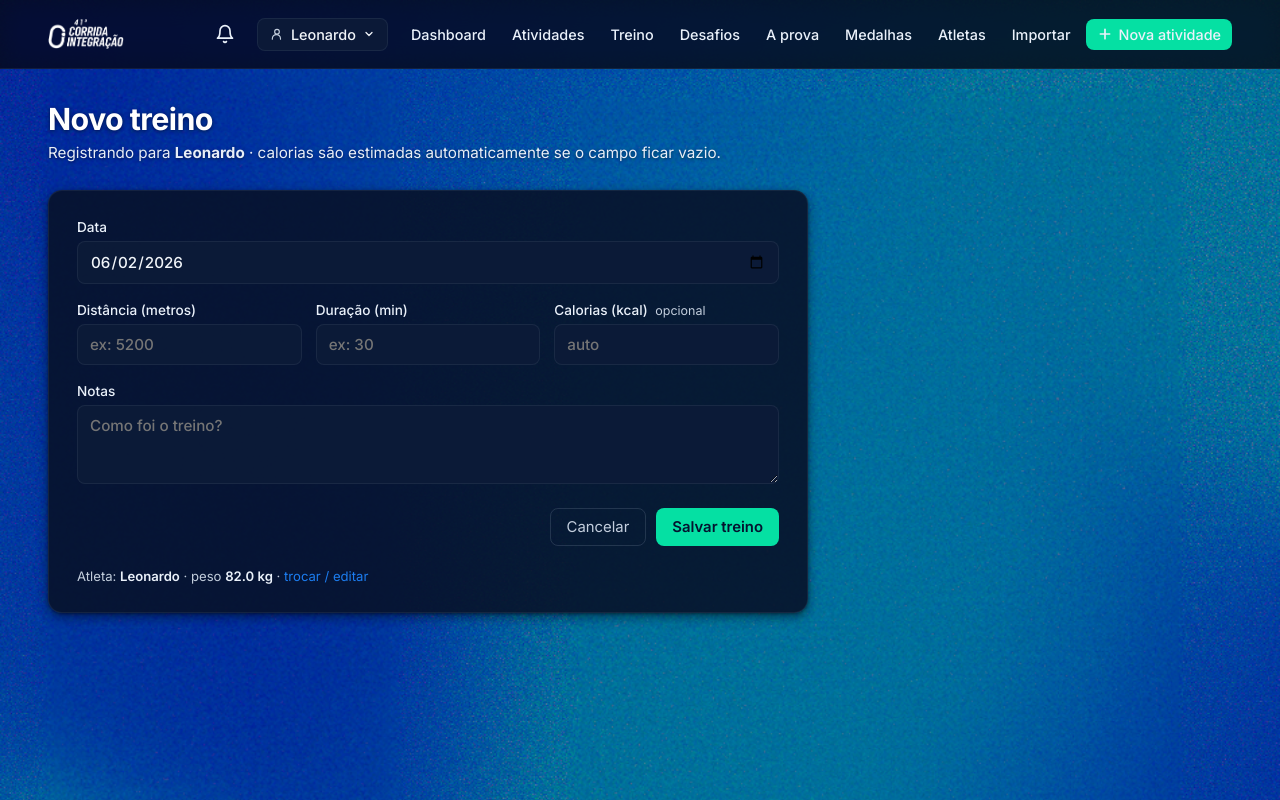
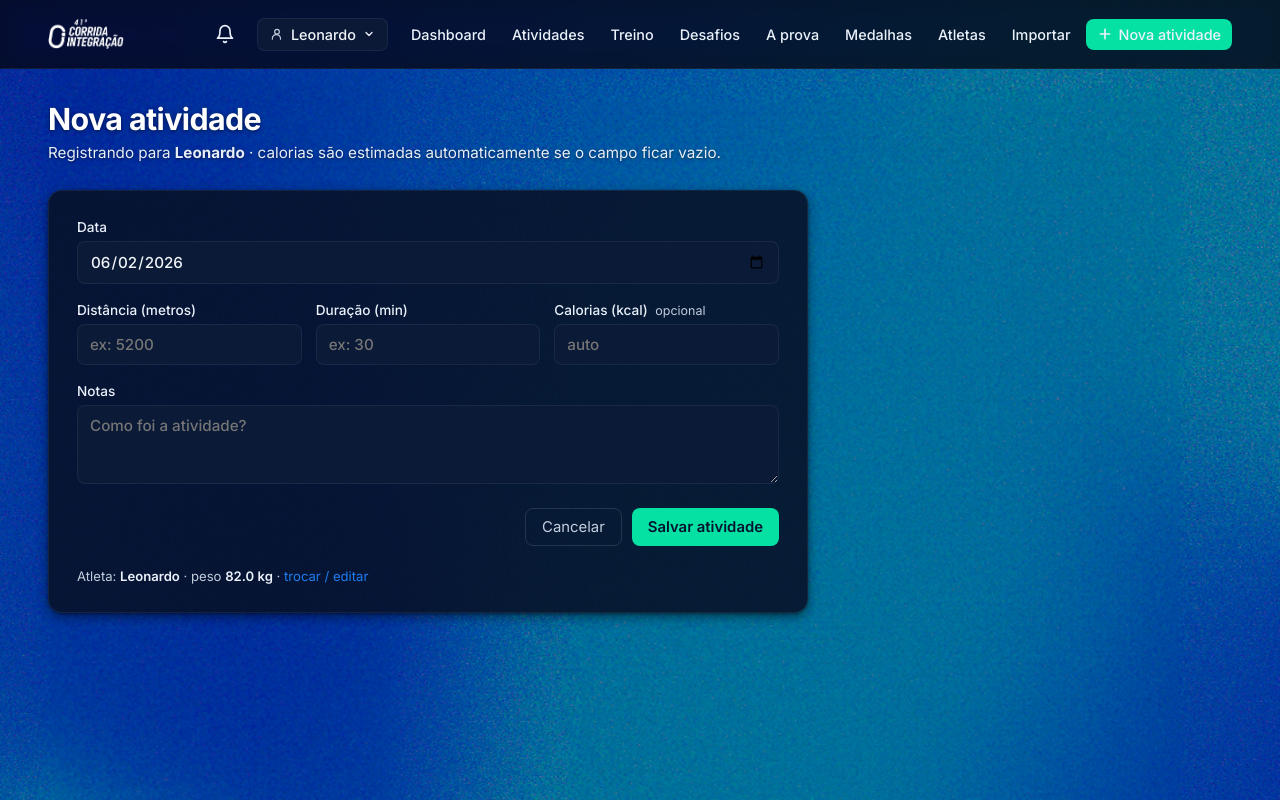
Before and after one commit to Leovilela88/corrida-integracao, a FastAPI app: page /novo in a window 1280 px wide. Run offline with FastAPI, Linux system fonts and the light colour scheme; the visitor is signed in with stand-in values (Sample User, id 1); data that the repository does not hold is empty.

Commit message:
form: "Novo treino" -> "Nova atividade" (título, sub, botão e placeholder)
Co-Authored-By: Claude Opus 4.8 <noreply@anthropic.com>

```diff
--- a/templates/form.html
+++ b/templates/form.html
@@ -1,11 +1,11 @@
 {% extends "base.html" %}
-{% block title %}{{ "Editar treino" if workout else "Novo treino" }} - Corrida Integração{% endblock %}
+{% block title %}{{ "Editar atividade" if workout else "Nova atividade" }} - Corrida Integração{% endblock %}
 {% block content %}
 {% set dist_m = (workout.distance_km * 1000)|round|int if workout and workout.distance_km else '' %}
 <header class="page-header">
     <div>
-        <h1 class="page-title">{{ "Editar treino" if workout else "Novo treino" }}</h1>
-        <p class="page-sub">{{ "Editando treino de" if workout else "Registrando para" }} <strong>{{ athlete.name }}</strong> · calorias são estimadas automaticamente se o campo ficar vazio.</p>
+        <h1 class="page-title">{{ "Editar atividade" if workout else "Nova atividade" }}</h1>
+        <p class="page-sub">{{ "Editando atividade de" if workout else "Registrando para" }} <strong>{{ athlete.name }}</strong> · calorias são estimadas automaticamente se o campo ficar vazio.</p>
     </div>
 </header>
 <form method="post" action="{{ action }}" class="form" id="workout-form">
@@ -36,11 +36,11 @@
     </div>
     <label>
         <span>Notas</span>
-        <textarea name="notes" rows="3" placeholder="Como foi o treino?">{{ workout.notes if workout and workout.notes else '' }}</textarea>
+        <textarea name="notes" rows="3" placeholder="Como foi a atividade?">{{ workout.notes if workout and workout.notes else '' }}</textarea>
     </label>
     <div class="actions">
         <a href="{{ '/treinos' if workout else '/' }}" class="btn-ghost">Cancelar</a>
-        <button type="submit" class="btn-primary">{{ "Salvar alterações" if workout else "Salvar treino" }}</button>
+        <button type="submit" class="btn-primary">{{ "Salvar alterações" if workout else "Salvar atividade" }}</button>
     </div>
     <p class="form-foot">Atleta: <strong>{{ athlete.name }}</strong> · peso <strong>{{ "%.1f"|format(athlete.weight_kg) }} kg</strong> · <a href="/atletas">trocar / editar</a></p>
 </form>
```
